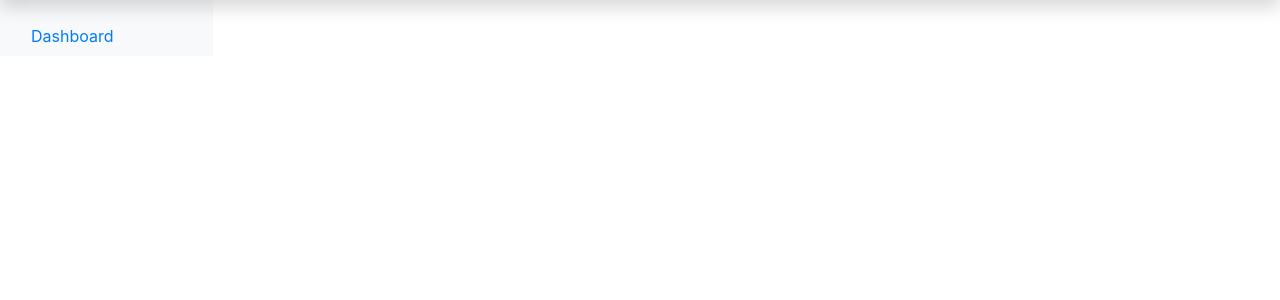
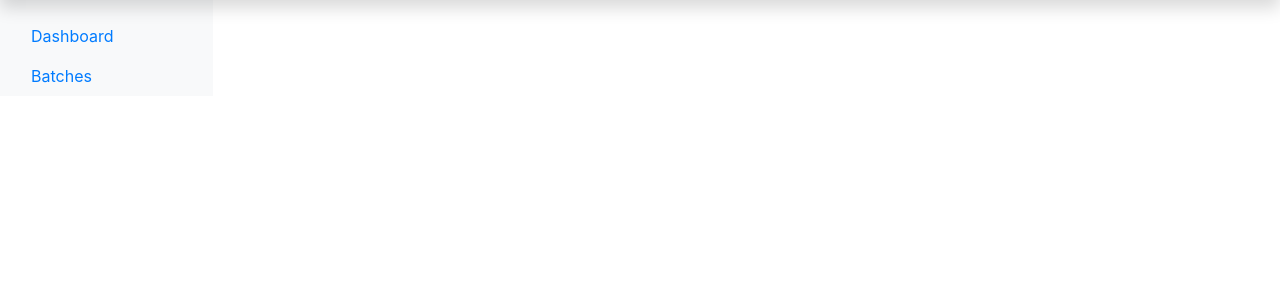
Before and after one commit to pranavjandu/Facial-Attendance-System-Django, a Django app: template management/account/templates/Instructor/dashboard.html in a window 1280 px wide. Shown: the part 64-364 px from the top of the page. Run offline with Django 3.2, Linux system fonts and the light colour scheme; the template is opened without the code that fills it, so the values that code supplies are empty; parts of the project's set-up code (start-up, migrations or seed data) failed here and were passed over; some libraries are stand-ins or nearby versions.

Commit message:
few changes

```diff
--- a/management/account/templates/Instructor/dashboard.html
+++ b/management/account/templates/Instructor/dashboard.html
@@ -7,7 +7,12 @@ Instructor Dashboard
 
 <li class="nav-item">
     <a class="nav-link active" href="{% url 'insdashboard' %}">
-        Dashboard <span class="sr-only">(current)</span>
+        Dashboard
+    </a>
+</li>
+<li class="nav-item">
+    <a class="nav-link" href="{% url 'insbatch' %}">
+        Batches
     </a>
 </li>
 
```
